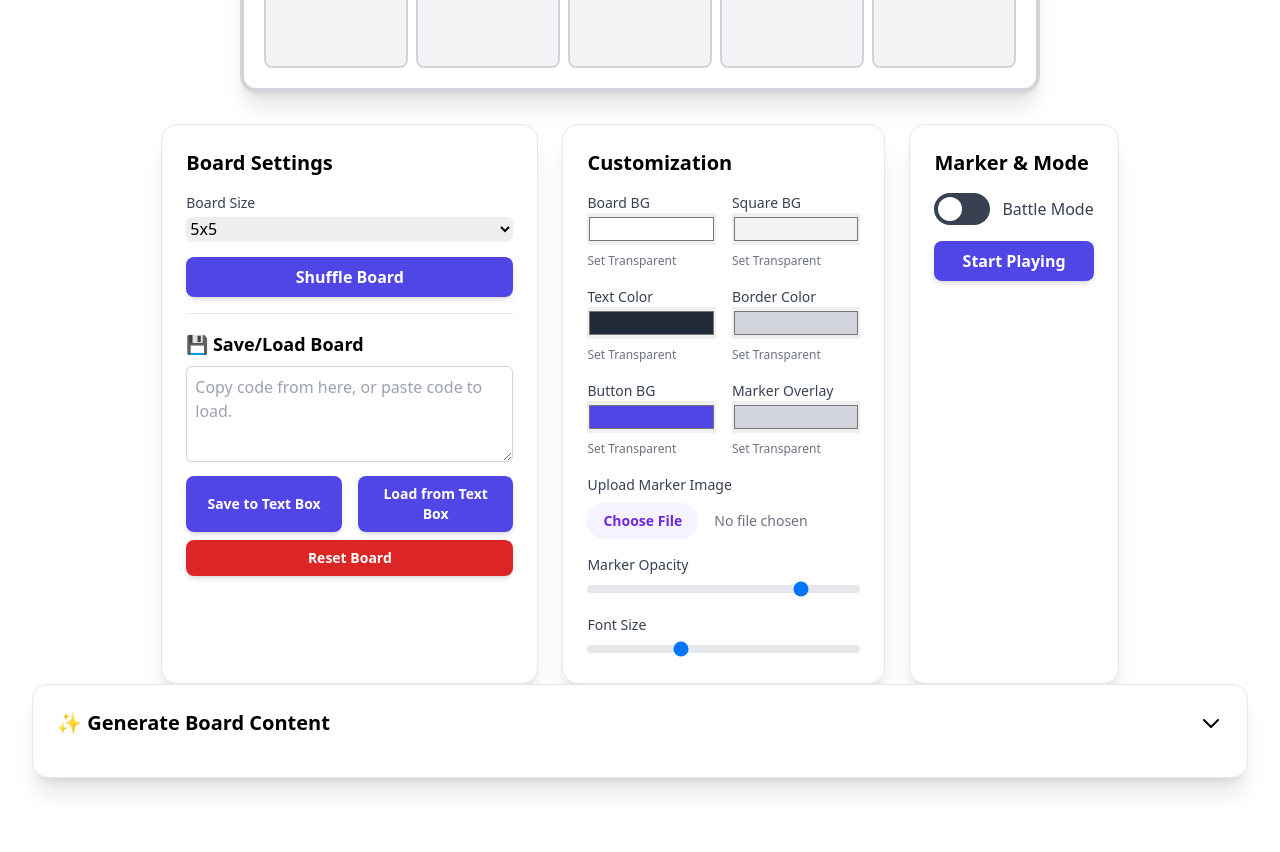
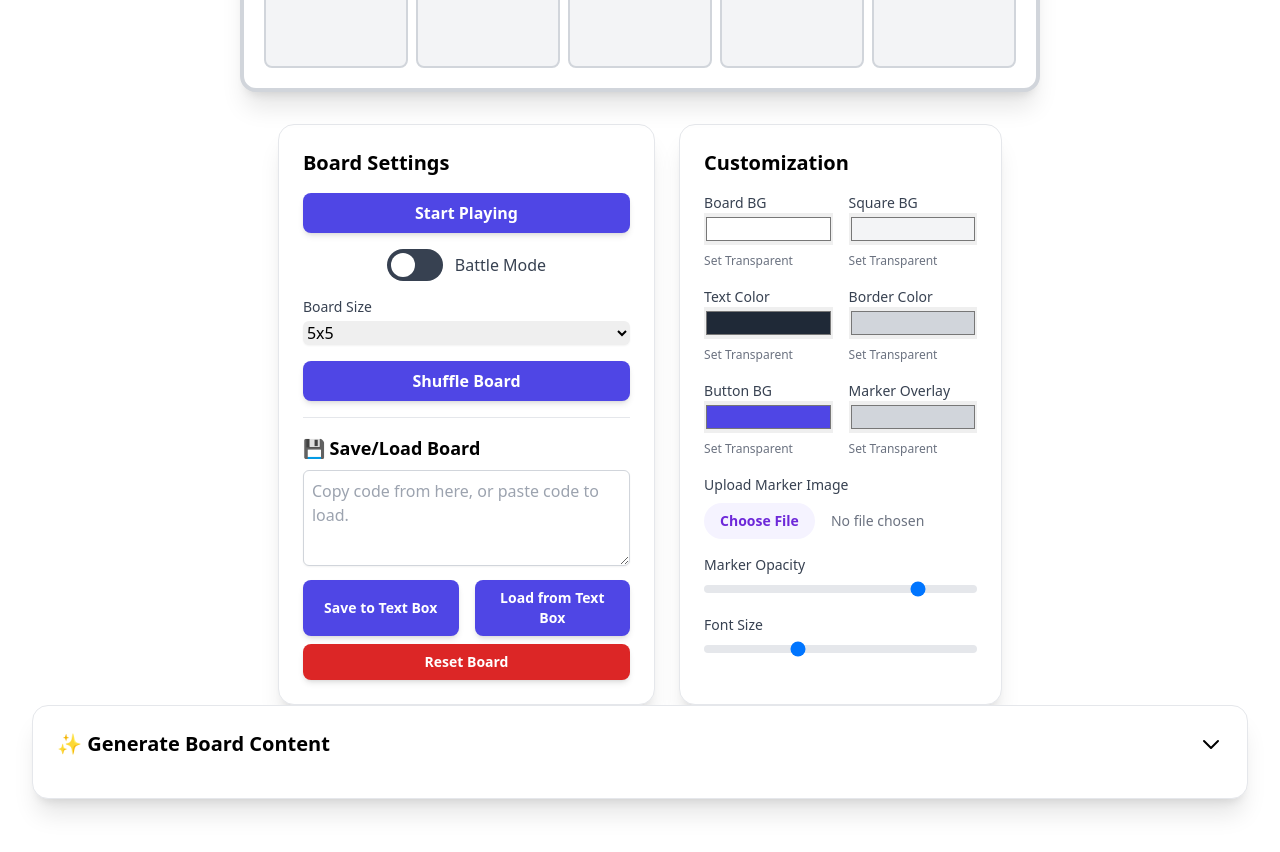
Before and after one commit to centran/hxbingo, a React (Create React App) app in the folder bingo-app/: page / in a window 1280 px wide. Shown: the part 740-1592 px from the top of the page. Built offline with nearby package versions, Linux system fonts and the light colour scheme.

Commit message:
Refactor: Move "Start Playing" button and "Battle Mode" toggle
Moved the "Start Playing" button and the "Battle Mode" toggle from the "Marker & Mode" section to the top of the "Board Settings" section.

The "Marker & Mode" section has been removed.

```diff
--- a/bingo-app/src/App.js
+++ b/bingo-app/src/App.js
@@ -799,6 +799,27 @@ const App = () => {
         {/* Board Controls */}
         <div className="bg-white p-6 rounded-2xl shadow-xl border border-gray-200">
           <h2 className="text-xl font-bold mb-4">Board Settings</h2>
+          <button
+            onClick={() => setIsEditing(!isEditing)}
+            style={{ backgroundColor: colors.buttonBg, color: colors.buttonText }}
+            className="w-full py-2 px-4 rounded-lg font-bold shadow-md hover:scale-105 transition-all duration-200 mb-4"
+          >
+            {isEditing ? 'Start Playing' : 'Edit Board'}
+          </button>
+          {FEATURES.BATTLE_MODE_ENABLED && (
+            <div className="flex items-center justify-center mb-4">
+              <label htmlFor="battle-mode-toggle" className="flex items-center cursor-pointer">
+                <div className="relative">
+                  <input type="checkbox" id="battle-mode-toggle" className="sr-only" checked={isBattleMode} onChange={() => setIsBattleMode(!isBattleMode)} />
+                  <div className="block bg-gray-700 w-14 h-8 rounded-full"></div>
+                  <div className="dot absolute left-1 top-1 bg-white w-6 h-6 rounded-full transition"></div>
+                </div>
+                <div className="ml-3 text-gray-700 font-medium">
+                  Battle Mode
+                </div>
+              </label>
+            </div>
+          )}
           <div>
             <label className="block text-sm font-medium text-gray-700">Board Size</label>
             <select
@@ -921,32 +942,6 @@ const App = () => {
             />
           </div>
         </div>
-
-        {/* Image Upload and Play/Edit Mode */}
-        <div className="bg-white p-6 rounded-2xl shadow-xl border border-gray-200">
-          <h2 className="text-xl font-bold mb-4">Marker & Mode</h2>
-          {FEATURES.BATTLE_MODE_ENABLED && (
-            <div className="flex items-center justify-center mt-4">
-              <label htmlFor="battle-mode-toggle" className="flex items-center cursor-pointer">
-                <div className="relative">
-                  <input type="checkbox" id="battle-mode-toggle" className="sr-only" checked={isBattleMode} onChange={() => setIsBattleMode(!isBattleMode)} />
-                  <div className="block bg-gray-700 w-14 h-8 rounded-full"></div>
-                  <div className="dot absolute left-1 top-1 bg-white w-6 h-6 rounded-full transition"></div>
-                </div>
-                <div className="ml-3 text-gray-700 font-medium">
-                  Battle Mode
-                </div>
-              </label>
-            </div>
-          )}
-          <button
-            onClick={() => setIsEditing(!isEditing)}
-            style={{ backgroundColor: colors.buttonBg, color: colors.buttonText }}
-            className="mt-4 w-full py-2 px-4 rounded-lg font-bold shadow-md hover:scale-105 transition-all duration-200"
-          >
-            {isEditing ? 'Start Playing' : 'Edit Board'}
-          </button>
-        </div>
       </div>
 
       {/* Gemini API Feature */}
```
